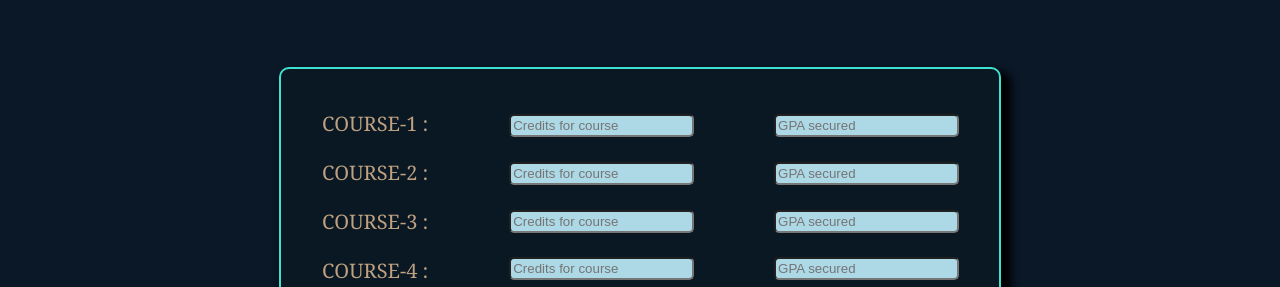
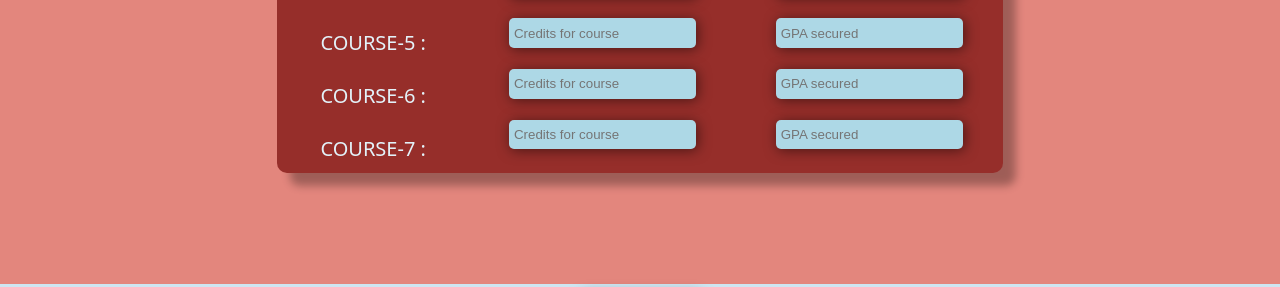
Before and after one commit to DevRuhela028/Grade-Calc, a plain HTML site: page index.html in a window 1280 px wide. Shown: the part 116-403 px from the top of the page. Drawn offline with Linux system fonts and the light colour scheme.

Commit message:
Update grade.css

```diff
--- a/grade.css
+++ b/grade.css
@@ -1,7 +1,12 @@
 body{
-    background-color: #0A1828;
-    color: #BFA181;
-    font-family :Cambria, Cochin, Georgia, Times, 'Times New Roman', serif;
+    height: 100vh;
+    background: linear-gradient(#E3867D 50vh, #CEE6F2 50vh);
+    font-family :system-ui, -apple-system, BlinkMacSystemFont, 'Segoe UI', Roboto, Oxygen, Ubuntu, Cantarell, 'Open Sans', 'Helvetica Neue', sans-serif;
+    display: flex;
+    justify-content: center;
+    align-items: center;
+    flex-direction: column;
+    padding: 4rem;
 }
 .nav-bar{
     font-size: 40px;
@@ -14,32 +19,44 @@ body{
     flex-direction: column;
     justify-content: center;
     align-items: center;
+    height: fit-content;
+    padding: 20px;
 }
 .content {
     display: flex;
     flex-direction: row;
     margin: 100px;
     font-size: 20px;
-    border: 2px solid turquoise;
     border-radius: 10px;
-    height: 370px;
-    background-color: #0A1824;
-    box-shadow: black 0.4rem 0.5rem 0.5rem 0.25rem;
+    height: 400px;
+    background-color: #962E2A;
+    box-shadow: 0.8rem 0.8rem 0.5rem rgba(0,0,0,0.3);
+    color: #e3f2f9 ;
 }
 input{
-    padding : 2px;
+    padding : 5px;
     background-color: lightblue;
     border-radius: 5px;
+    border: none;
+    height: 1.2rem;
+    box-shadow: 0.1rem 0.1rem 0.8rem rgba(0,0,0,0.5);
+
+}
+input ::placeholder{
+    color: black;
 }
 button{
     padding : 8px;
     background-color: lightblue;
     border-radius: 10px;
-    font-family:Verdana, Geneva, Tahoma, sans-serif
+    font-family:Verdana, Geneva, Tahoma, sans-serif;
+    border: 0;
+    box-shadow: 0.1rem 0.1rem 0.8rem rgba(0,0,0,0.5);
+
 }
 .button{
     color : #BFA181;
-    transition: 0.25s;
+    transition: 0.5s;
     border-radius: 5px;
 }
 .button:hover{
@@ -58,7 +75,7 @@ button{
     padding: 0.62rem;
 }
 .grid-item1{
-    padding: 0.69rem;
+    padding: 0.82rem;
 }
 .grid-item2{
     padding: 0.62rem;
@@ -73,6 +90,9 @@ button{
 .display{
     margin-top: 2rem;
     font-size: 30px;
+    box-shadow: 0.1rem 0.1rem 0.8rem rgba(0,0,0,0.5);
+    background-color: #E3867D;
+    color: rgb(43, 42, 42);
 }
 .enter{
     margin-top: 3rem;
```
